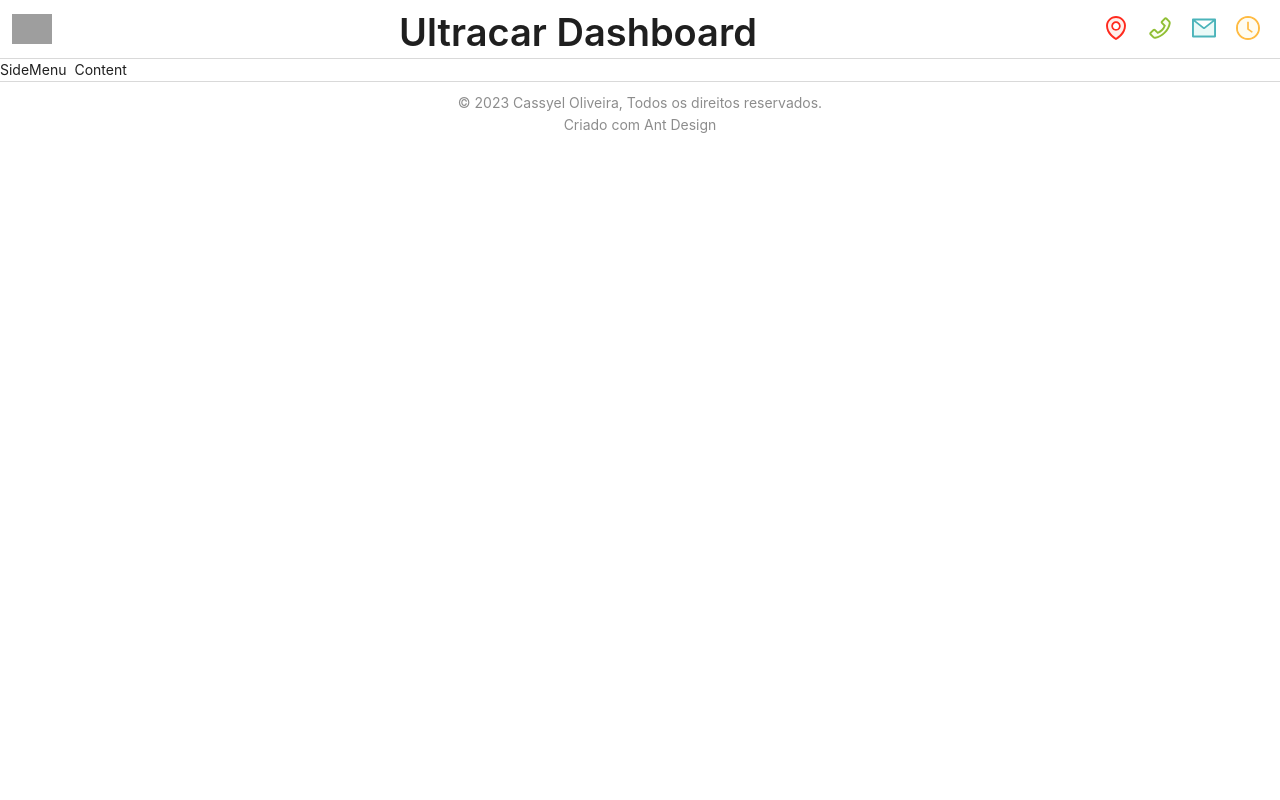
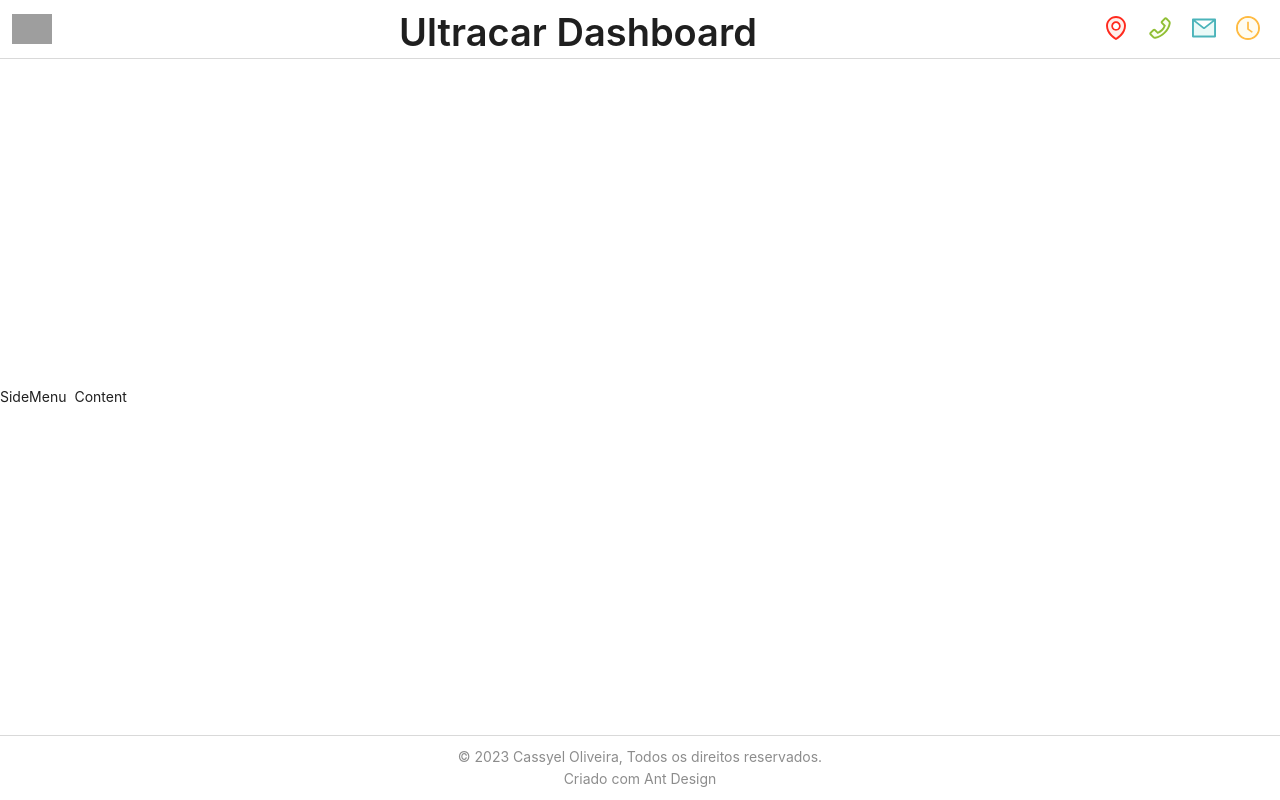
Before and after one commit to cassyel/Ant-Design, a React (Vite) app: page / in a window 1280 px wide. Built offline with nearby package versions, Linux system fonts and the light colour scheme; grey boxes are pictures that could not be loaded.

Commit message:
feat(app): create structure and style side menu and page content

```diff
--- a/src/App.tsx
+++ b/src/App.tsx
@@ -10,10 +10,10 @@ export default function Appt() {
 
       <GlobalStyle />
 
-      <AppContainer style={{ height: '100vh', width: '100vw' }}>
+      <AppContainer className='AppContainer'>
         <Header />
 
-        <Space>
+        <Space className='SpaceContainer'>
           <SideMenu></SideMenu>
           <Content></Content>
         </Space>
--- a/src/styles.ts
+++ b/src/styles.ts
@@ -3,9 +3,21 @@ import { createGlobalStyle } from 'styled-components';
 export const GlobalStyle = createGlobalStyle`
 
   body {
+    border: 0;
     margin: 0;
     padding: 0;
-    border: 0;
+  }
+
+  .AppContainer {
+    height: 100vh;
+    width: 100vw;
+    display: flex;
+    flex-direction: column;
+
+    .SpaceContainer {
+      display: flex;
+      flex: 1;
+    }
   }
 
 `;
```
